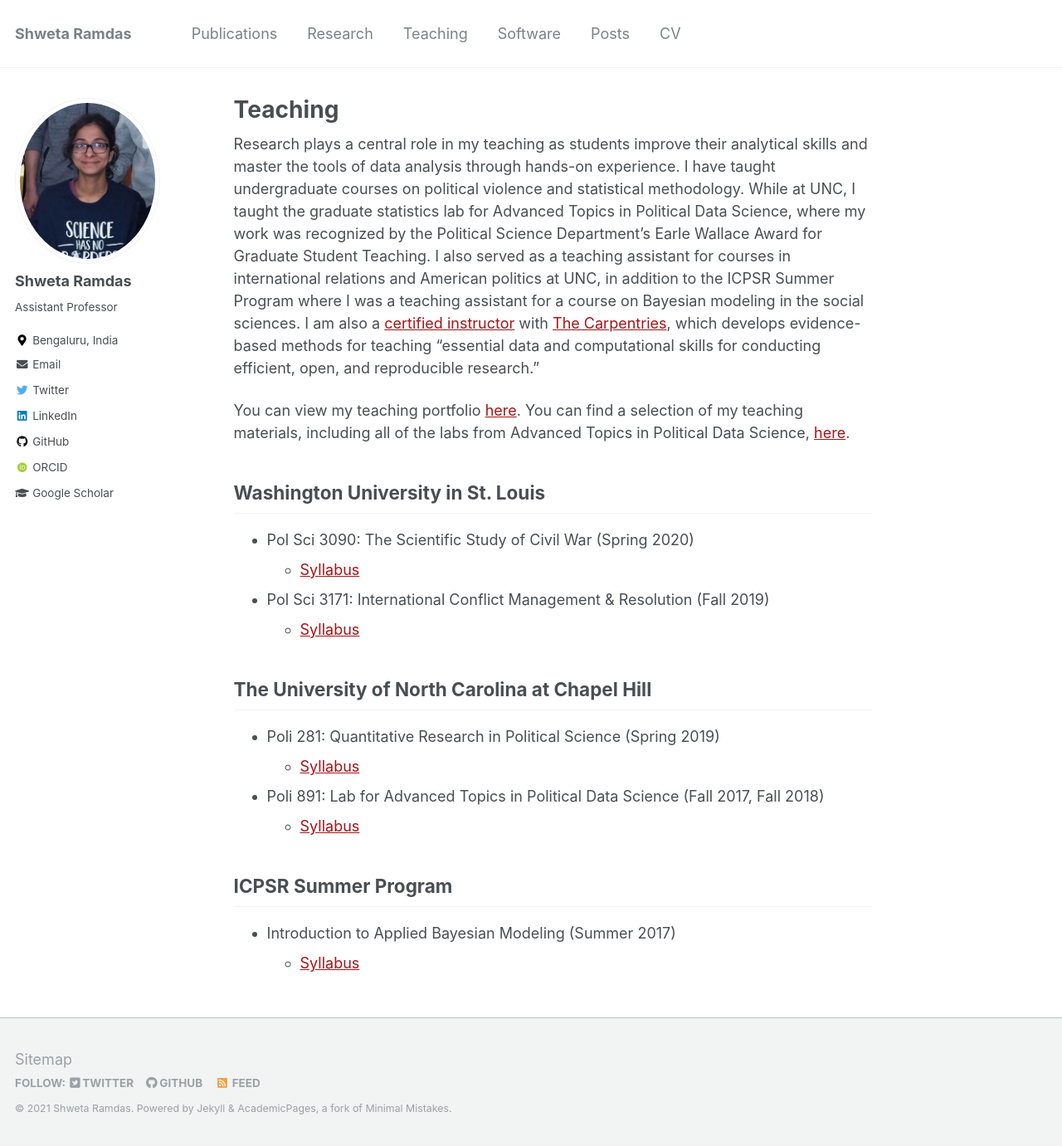
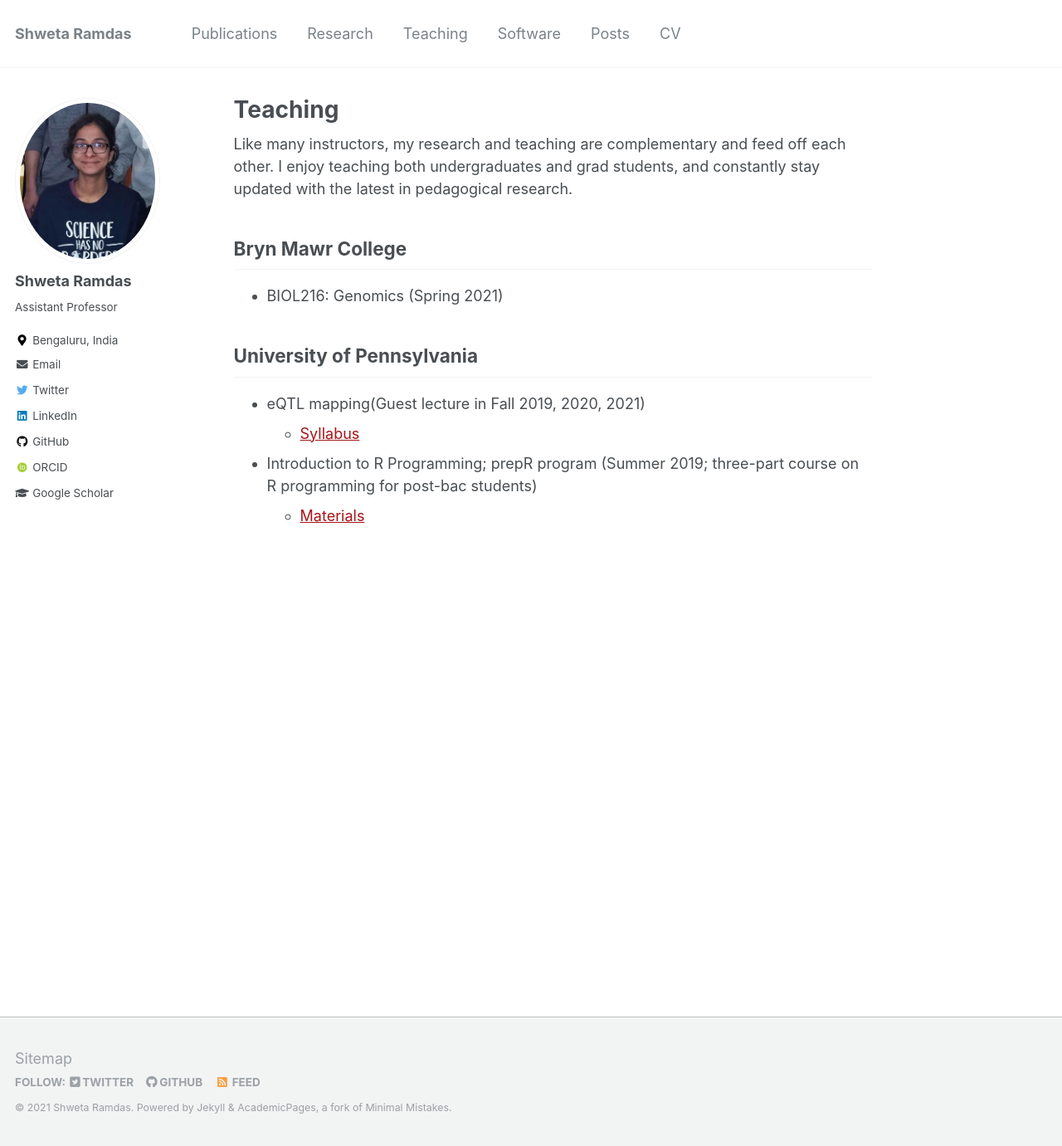
Before and after one commit to shwetaramdas/shwetaramdas.github.io, a Jekyll site: the page built from _pages/teaching.md, in a window 1280 px wide and 1381 px high. Shown: the whole window at 83% size. Built offline with Jekyll 4.4.1, drawn with Linux system fonts in a browser that asks for light colours; some web fonts are replaced.

Commit message:
Update teaching.md

```diff
--- a/_pages/teaching.md
+++ b/_pages/teaching.md
@@ -3,38 +3,13 @@ permalink: /teaching/
 title: "Teaching"
 ---
 
-Research plays a central role in my teaching as students improve their
-analytical skills and master the tools of data analysis through hands-on
-experience. I have taught undergraduate courses on political violence and
-statistical methodology. While at UNC, I taught the graduate statistics lab for
-Advanced Topics in Political Data Science, where my work was recognized by the
-Political Science Department's Earle Wallace Award for Graduate Student
-Teaching. I also served as a teaching assistant for courses in international
-relations and American politics at UNC, in addition to the ICPSR Summer Program
-where I was a teaching assistant for a course on Bayesian modeling in the social
-sciences. I am also a
-[certified instructor](https://carpentries.org/instructors/#jayrobwilliams) with
-[The Carpentries](https://carpentries.org/), which develops evidence-based
-methods for teaching "essential data and computational skills for conducting
-efficient, open, and reproducible research."
+Like many instructors, my research and teaching are complementary and feed off each other. I enjoy teaching both undergraduates and grad students, and constantly stay updated with the latest in pedagogical research.
 
+## Bryn Mawr College
+- BIOL216: Genomics (Spring 2021)
 
-You can view my teaching portfolio [here](/files/pdf/teaching/Portfolio.pdf).
-You can find a selection of my teaching materials, including all of the labs
-from Advanced Topics in Political Data Science, [here](/teaching-materials).
-
-## Washington University in St. Louis
-- Pol Sci 3090: The Scientific Study of Civil War (Spring 2020)
-    - [Syllabus](/files/pdf/teaching/PS 3090 Syllabus.pdf)
-- Pol Sci 3171: International Conflict Management & Resolution (Fall 2019)
-    - [Syllabus](/files/pdf/teaching/PS 3171 Syllabus.pdf)
-
-## The University of North Carolina at Chapel Hill
-- Poli 281: Quantitative Research in Political Science (Spring 2019)
-    - [Syllabus](/files/pdf/teaching/POLI 281 Syllabus.pdf)
-- Poli 891: Lab for Advanced Topics in Political Data Science (Fall 2017, Fall 2018)
-    - [Syllabus](/files/pdf/teaching/POLI 891 Syllabus.pdf)
-
-## ICPSR Summer Program
-- Introduction to Applied Bayesian Modeling (Summer 2017)
-    - [Syllabus](/files/pdf/teaching/bayes2017.pdf)
+## University of Pennsylvania
+- eQTL mapping(Guest lecture in Fall 2019, 2020, 2021)
+    - [Syllabus](/files/pdf/teaching/eqtls.pdf)
+- Introduction to R Programming; prepR program (Summer 2019; three-part course on R programming for post-bac students)
+    - [Materials](https://github.com/shwetaramdas/prepR)
```
